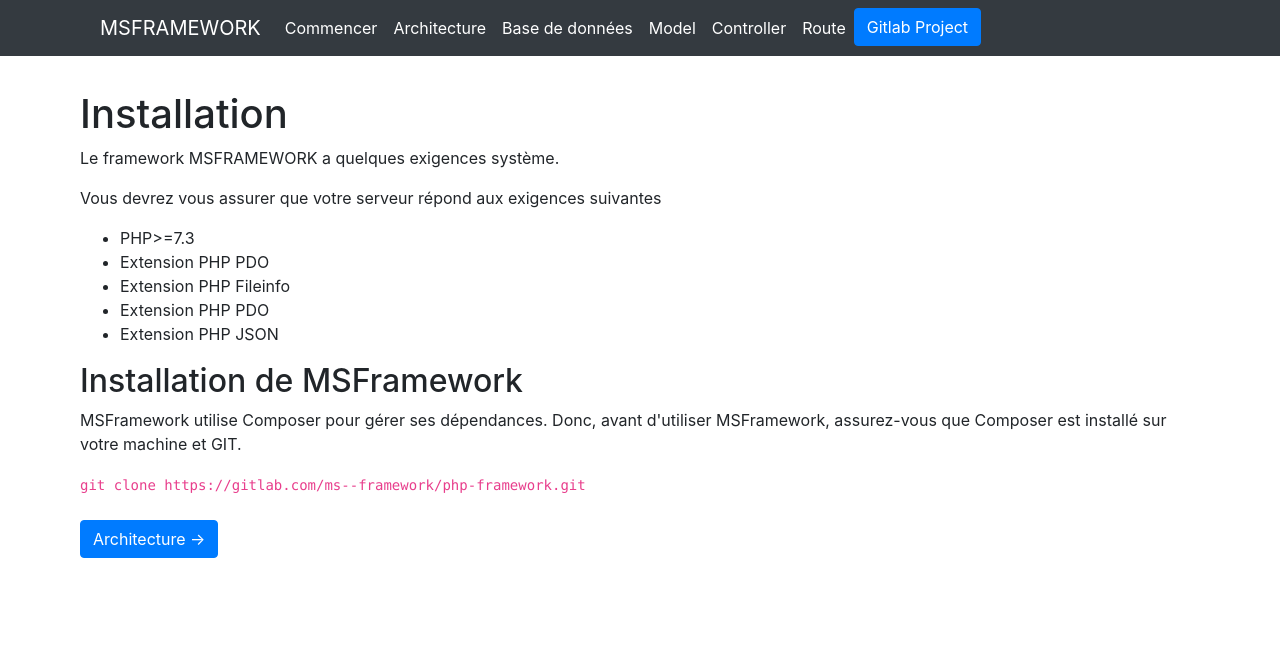
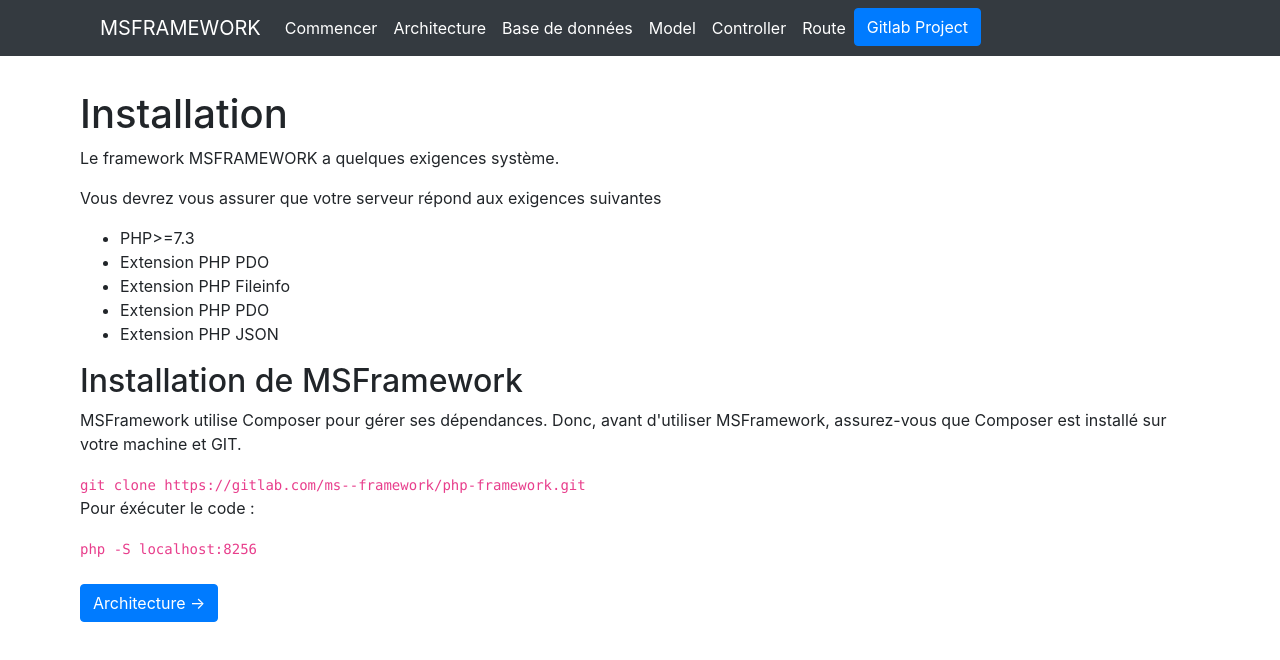
Before and after one commit to cyriaque-ovaga/ms-framework-tutoriel, a Nuxt app: page /commencer in a window 1280 px wide. Shown: the top 660 px of the page. Built offline with nearby package versions, Linux system fonts and the light colour scheme.

Commit message:
Mettre à jour pages/commencer.vue

```diff
--- a/pages/commencer.vue
+++ b/pages/commencer.vue
@@ -16,6 +16,10 @@
         Donc, avant d'utiliser MSFramework, assurez-vous que Composer est installé sur votre machine et GIT.
     </p>
     <code>git clone https://gitlab.com/ms--framework/php-framework.git</code>
+    <p>
+        Pour éxécuter le code :
+    </p>
+    <code>php -S localhost:8256</code>
     <div class="mt-4">
         <nuxt-link to="/architecture" class="btn btn-primary">Architecture -></nuxt-link>
     </div>
```
